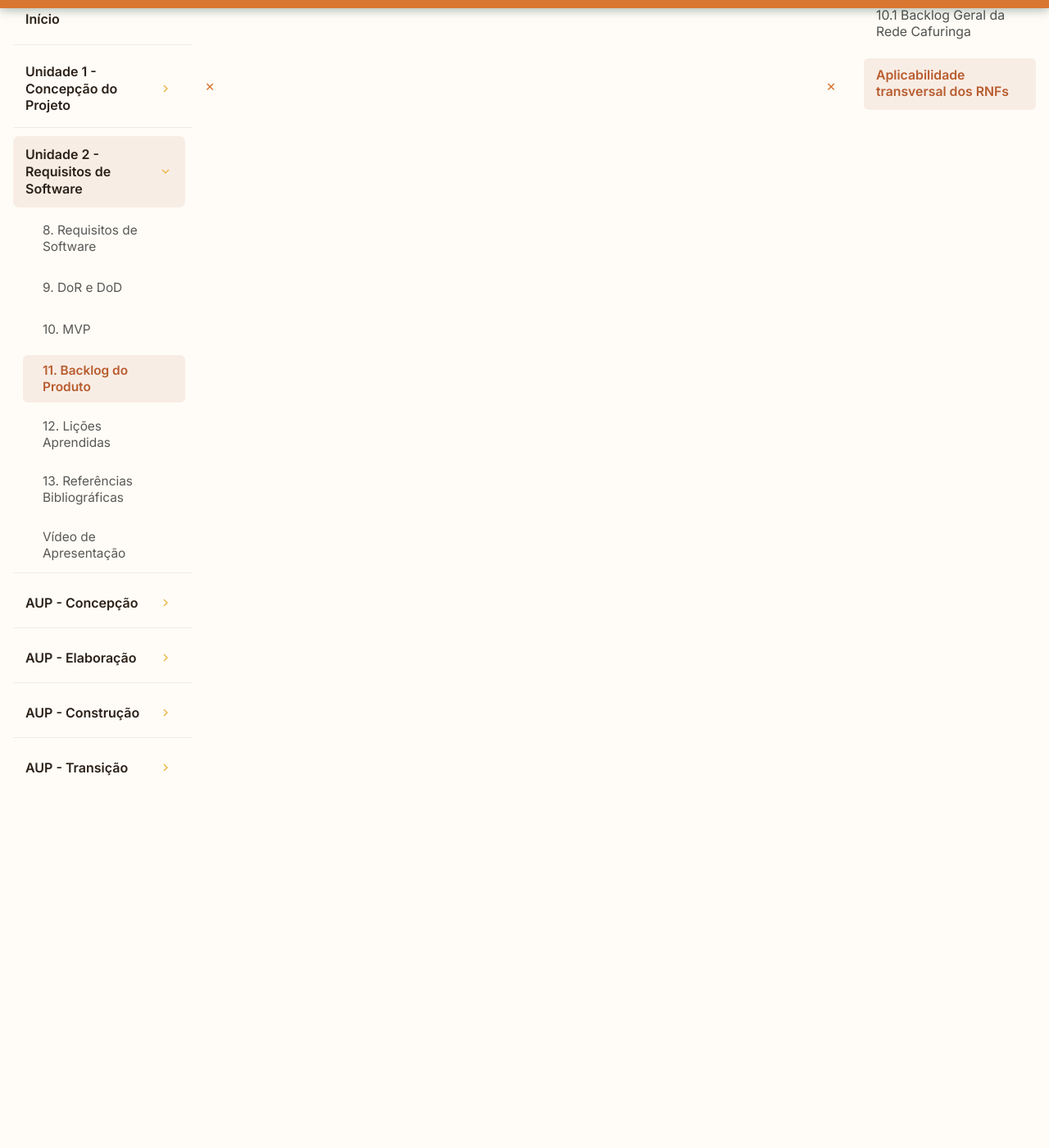
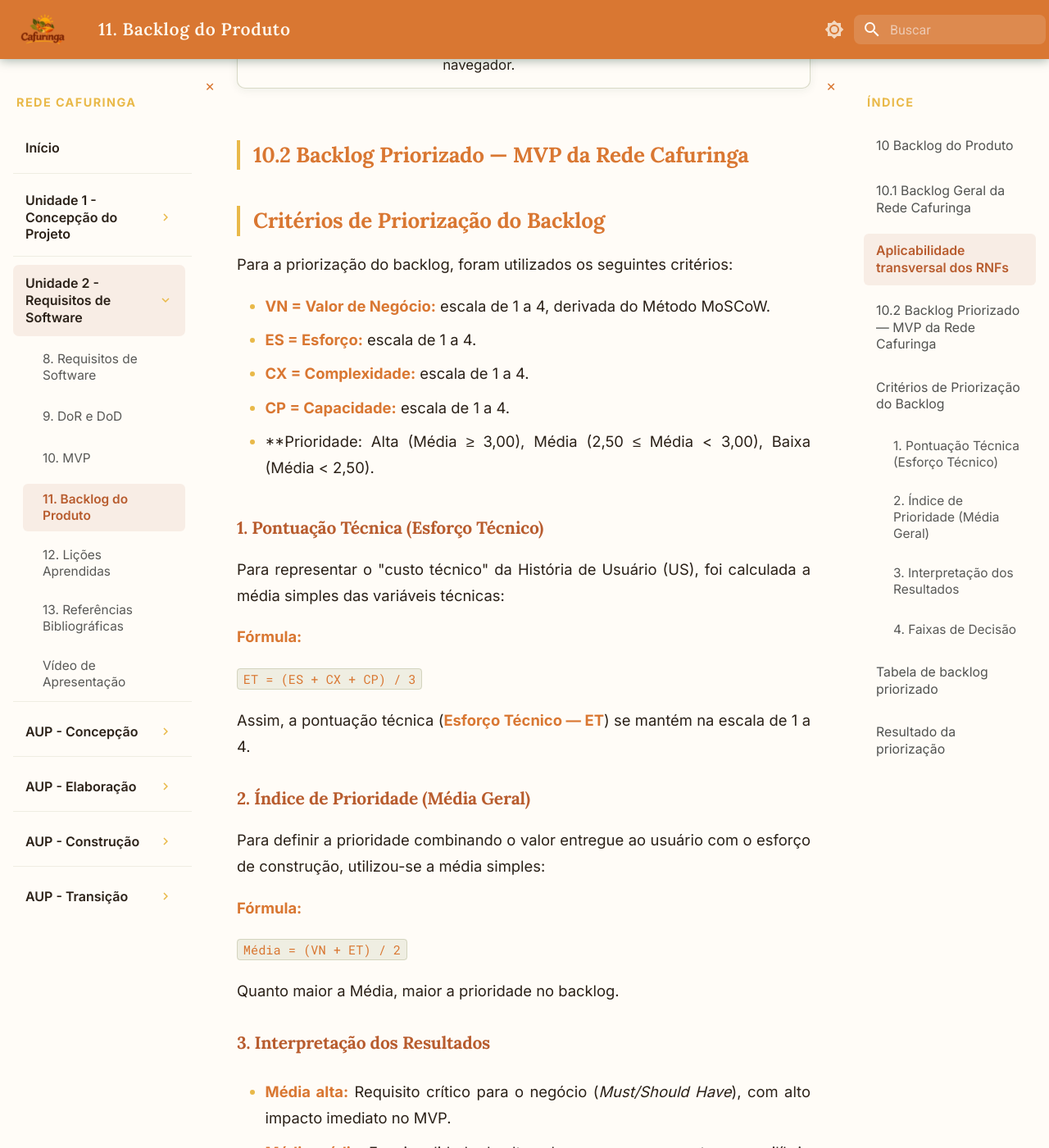
Before and after one commit to mdsreq-fga-unb/REQ-2026.2-T02-RedeCafuringa, an MkDocs documentation site: the page built from docs/unidade2/backlog.md, in a window 1280 px wide and 1400 px high, scrolled down 18884 px. Shown: the whole window at 82% size. Built offline with MkDocs 1.6.1 and Material for MkDocs 9.7.7, drawn with Linux system fonts in a browser that asks for light colours; some of the changed text lies outside the part shown.

Commit message:
docs(fix): atualiza e aprimora a lista de backlog e suas especificações

```diff
--- a/docs/unidade2/backlog.md
+++ b/docs/unidade2/backlog.md
@@ -1,4 +1,9 @@
 <span class="version-badge">Unidade 02</span>
+## 10 Backlog do Produto
+
+Todas as histórias de usuários relacionadas, a seguir, são derivadas da lista de requisitos
+funcionais apresentados, anteriormente, nesta documentação. Esta lista pode sofrer ajustes
+sempre que necessário, durante o desenvolvimento do produto da Rede Cafuringa.
 
 ## 10.1 Backlog Geral da Rede Cafuringa
 
@@ -68,3 +73,85 @@
 | **RNF12 — Compatibilidade entre Navegadores** | Todos os principais fluxos e interfaces nos navegadores e ambientes de teste especificados. |
 | **RNF13 — Baixo Custo Operacional** | Restrição organizacional sobre a arquitetura e **todas as funcionalidades essenciais do MVP**; não impõe automaticamente gratuidade a funcionalidades posteriores ao MVP. |
 | **RNF14 — Aplicação Web Progressiva** | Propriedade de disponibilização e instalabilidade da aplicação como um todo, quando suportada pelo navegador. |
+
+
+## 10.2 Backlog Priorizado — MVP da Rede Cafuringa
+## Critérios de Priorização do Backlog
+
+Para a priorização do backlog, foram utilizados os seguintes critérios:
+
+- **VN = Valor de Negócio:** escala de 1 a 4, derivada do Método MoSCoW.
+- **ES = Esforço:** escala de 1 a 4.
+- **CX = Complexidade:** escala de 1 a 4.
+- **CP = Capacidade:** escala de 1 a 4.
+
+- **Prioridade: Alta (Média ≥ 3,00), Média (2,50 ≤ Média < 3,00), Baixa (Média < 2,50).
+### 1. Pontuação Técnica (Esforço Técnico)
+
+Para representar o "custo técnico" da História de Usuário (US), foi calculada a média simples das variáveis técnicas:
+
+**Fórmula:**
+
+`ET = (ES + CX + CP) / 3`
+
+Assim, a pontuação técnica (**Esforço Técnico — ET**) se mantém na escala de 1 a 4.
+
+### 2. Índice de Prioridade (Média Geral)
+
+Para definir a prioridade combinando o valor entregue ao usuário com o esforço de construção, utilizou-se a média simples:
+
+**Fórmula:**
+
+`Média = (VN + ET) / 2`
+
+Quanto maior a Média, maior a prioridade no backlog.
+
+### 3. Interpretação dos Resultados
+
+- **Média alta:** Requisito crítico para o negócio (*Must/Should Have*), com alto impacto imediato no MVP.
+
+- **Média média:** Funcionalidade de alto valor, mas que apresenta um equilíbrio razoável e menor urgência técnica relativa.
+
+- **Média baixa:** Funcionalidade importante, mas com o menor impacto comparativo dentro do escopo fechado do MVP.
+
+### 4. Faixas de Decisão
+
+Para refletir adequadamente a concentração de notas altas inerentes a um MVP, a régua de corte foi ajustada da seguinte maneira:
+
+| Média | Classificação |
+|---|---|
+| Média ≥ 3,00 | **Alta prioridade** |
+| 2,50 ≤ Média < 3,00 | **Média prioridade** |
+| Média < 2,50 | **Baixa prioridade** |
+
+A partir desses critérios, foi gerada a tabela de **Backlog Priorizado do MVP**, considerando os critérios e fórmulas apresentados e suas relações com as História de Usuário.
+## Tabela de backlog priorizado
+| US | Descrição da US | VN | ES | CX | CP | ET | Média (VN e ET) | Quadrante | Prioridade escolhida |
+|:---:|---|:---:|:---:|:---:|:---:|:---:|:---:|---|:---:|
+| **US15** | Disponibilizar contato direto | 4 | 4 | 4 | 4 | 4,00 | **4,00** | Q2 — Alto valor / Alta carga técnica | **Alta** |
+| **US04** | Consultar usuários cadastrados | 4 | 2 | 2 | 2 | 2,00 | **3,00** | Q1 — Alto valor / Baixa carga técnica | **Alta** |
+| **US05** | Autenticar usuário | 4 | 2 | 3 | 1 | 2,00 | **3,00** | Q1 — Alto valor / Baixa carga técnica | **Alta** |
+| **US08** | Consultar perfil do produtor | 4 | 2 | 2 | 2 | 2,00 | **3,00** | Q1 — Alto valor / Baixa carga técnica | **Alta** |
+| **US09** | Cadastrar produto | 4 | 2 | 2 | 2 | 2,00 | **3,00** | Q1 — Alto valor / Baixa carga técnica | **Alta** |
+| **US10** | Consultar catálogo de produtos | 4 | 2 | 3 | 1 | 2,00 | **3,00** | Q1 — Alto valor / Baixa carga técnica | **Alta** |
+| **US11** | Consultar detalhes do produto | 4 | 2 | 2 | 2 | 2,00 | **3,00** | Q1 — Alto valor / Baixa carga técnica | **Alta** |
+| **US12** | Cadastrar experiência | 4 | 2 | 3 | 1 | 2,00 | **3,00** | Q1 — Alto valor / Baixa carga técnica | **Alta** |
+| **US13** | Consultar experiência | 4 | 2 | 2 | 2 | 2,00 | **3,00** | Q1 — Alto valor / Baixa carga técnica | **Alta** |
+| **US14** | Buscar ofertas | 3 | 3 | 4 | 2 | 3,00 | **3,00** | Q2 — Alto valor / Alta carga técnica | **Alta** |
+| **US16** | Solicitar pré-reserva de experiência | 3 | 3 | 3 | 3 | 3,00 | **3,00** | Q2 — Alto valor / Alta carga técnica | **Alta** |
+| **US19** | Responder solicitação de pré-reserva | 3 | 3 | 3 | 3 | 3,00 | **3,00** | Q2 — Alto valor / Alta carga técnica | **Alta** |
+| **US20** | Notificar alteração de pré-reserva | 3 | 3 | 4 | 2 | 3,00 | **3,00** | Q2 — Alto valor / Alta carga técnica | **Alta** |
+| **US01** | Cadastrar perfil de consumidor | 4 | 1 | 1 | 1 | 1,00 | **2,50** | Q1 — Alto valor / Baixa carga técnica | **Média** |
+| **US02** | Cadastrar perfil de produtor | 4 | 1 | 1 | 1 | 1,00 | **2,50** | Q1 — Alto valor / Baixa carga técnica | **Média** |
+| **US03** | Cadastrar usuário administrador | 4 | 1 | 1 | 1 | 1,00 | **2,50** | Q1 — Alto valor / Baixa carga técnica | **Média** |
+| **US06** | Recuperar acesso à conta | 3 | 2 | 3 | 1 | 2,00 | **2,50** | Q1 — Alto valor / Baixa carga técnica | **Média** |
+| **US17** | Consultar pré-reserva | 3 | 2 | 2 | 2 | 2,00 | **2,50** | Q1 — Alto valor / Baixa carga técnica | **Média** |
+| **US18** | Cancelar solicitação de pré-reserva | 3 | 2 | 2 | 2 | 2,00 | **2,50** | Q1 — Alto valor / Baixa carga técnica | **Média** |
+| **US07** | Registrar trajetória do produtor | 3 | 1 | 1 | 1 | 1,00 | **2,00** | Q1 — Alto valor / Baixa carga técnica | **Baixa** |
+
+## Resultado da priorização
+
+- **Alta prioridade:** 13 histórias.
+- **Média prioridade:** 6 histórias.
+- **Baixa prioridade:** 1 história.
+- **Total do MVP:** 20 histórias.
```
